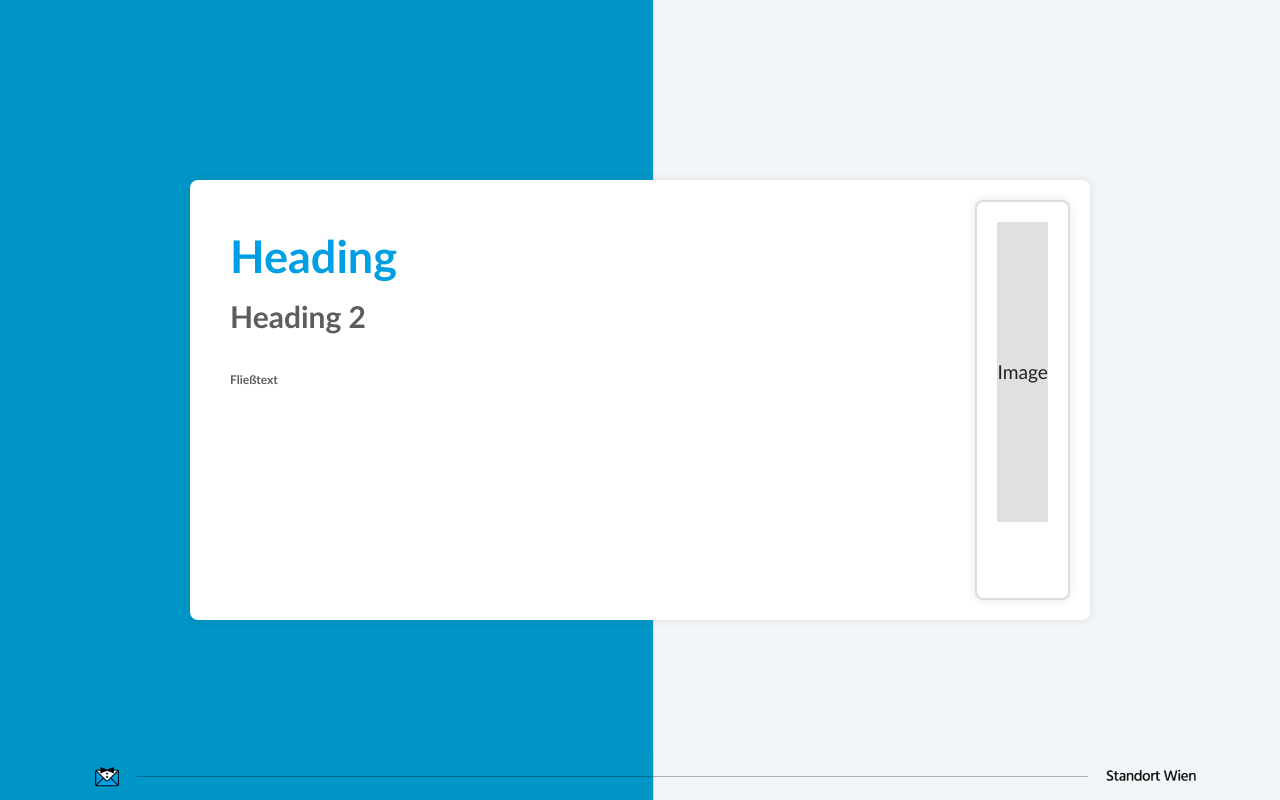
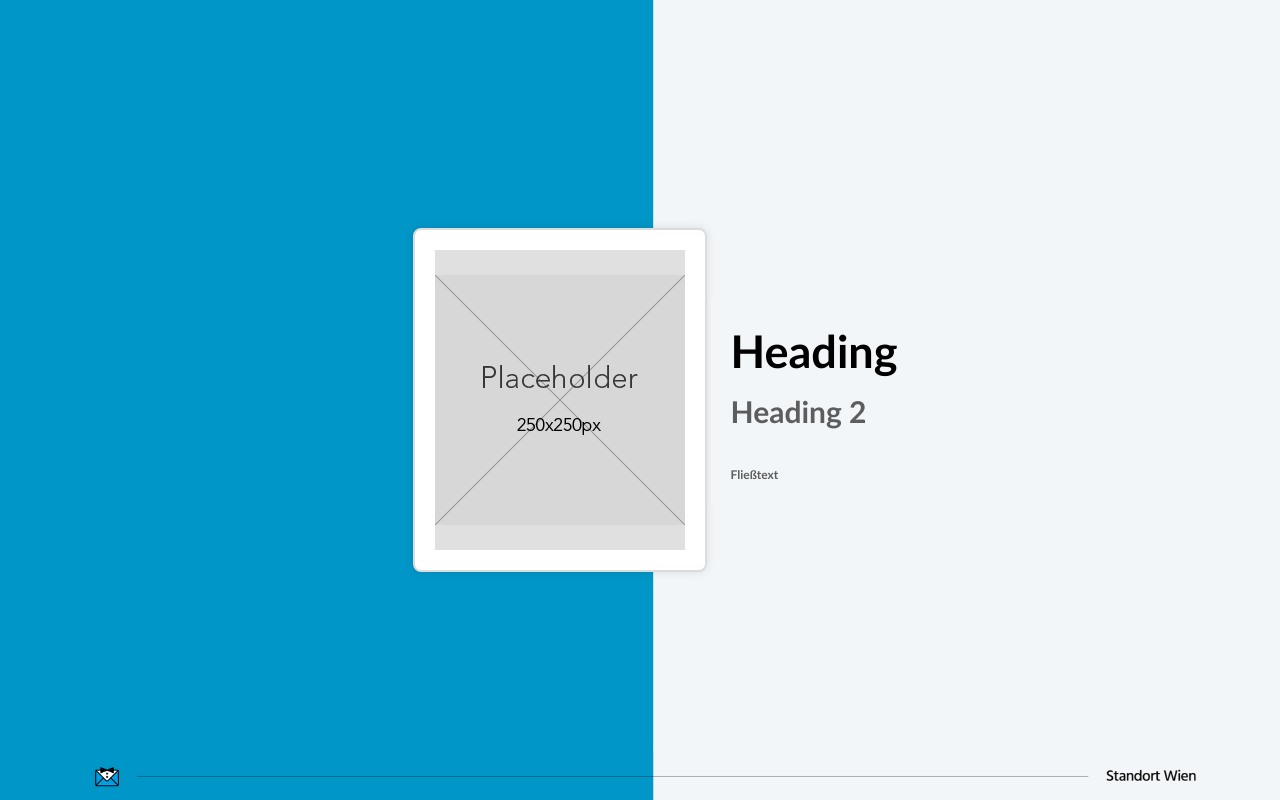
Before and after one commit to RichardOnu/TVSlides, a website built with webpack: page BriefButler_Slide_Vorlagen/post.html in a window 1280 px wide. Built offline with nearby package versions, Linux system fonts and the light colour scheme.

Commit message:
news slide update

```diff
--- a/BriefButler_Slide_Vorlagen/css/style.css
+++ b/BriefButler_Slide_Vorlagen/css/style.css
@@ -186,6 +186,9 @@ body {
   font-size: 40px; /* Increased from 30px */
   margin-bottom: 40px; /* Increased from 30px */
 }
+.black{
+  color: black;
+}
 
 .large-title {
   font-size: 30px; /* Increased from 24px */
@@ -275,6 +278,10 @@ body {
   display: flex;
   flex-direction: column;
   background-color: #ffffff;
+}
+
+.whitebackground{
+  background-color: #f3f6f8;
 }
 
 .white-subtitle {
--- a/BriefButler_Slide_Vorlagen/post.html
+++ b/BriefButler_Slide_Vorlagen/post.html
@@ -17,38 +17,41 @@
   <meta name="theme-color" content="#fafafa">
 
   <script>
+    /*
     setTimeout(function() {
       window.location.href = 'recap.html';
-    }, 7000);
+    }, 7000); */
   </script>
 
 </head>
 
 <body style=" background: url('img/defaultbg.png') no-repeat center center fixed; background-size: cover;">
 
-<div class="container fullscreen" >
-  <div class="main-content">
-    <div class="text-rows">
-      <div class="header blue">
+<table>
+  <tr>
+
+    <td>
+      <div class="chart">
+
+        <!-- Placeholder for image instead of chart -->
+        <div id="image-placeholder" style="width: 100%; height: 300px; background-color: #e0e0e0; display: flex; align-items: center; justify-content: center;">
+          <img src="img/generic-image-placeholder.png">
+        </div>
+      </div>
+    </td>
+
+    <td>
+      <div class="whitebackground header black ">
         Heading
         <div class="xlarge-title">Heading 2</div>
         <div class="small-text">Fließtext</div>
       </div>
+    </td>
+
+  </tr>
+
+</table>
 
 
-
-
-    </div>
-
-    <div class="chart">
-
-      <!-- Placeholder for image instead of chart -->
-      <div id="image-placeholder" style="width: 100%; height: 300px; background-color: #e0e0e0; display: flex; align-items: center; justify-content: center;">
-        Image
-      </div>
-    </div>
-
-  </div>
-</div>
 </body>
 </html>
```
Also changed, not shown: BriefButler_Slide_Vorlagen/img/generic-image-placeholder.png (added).
